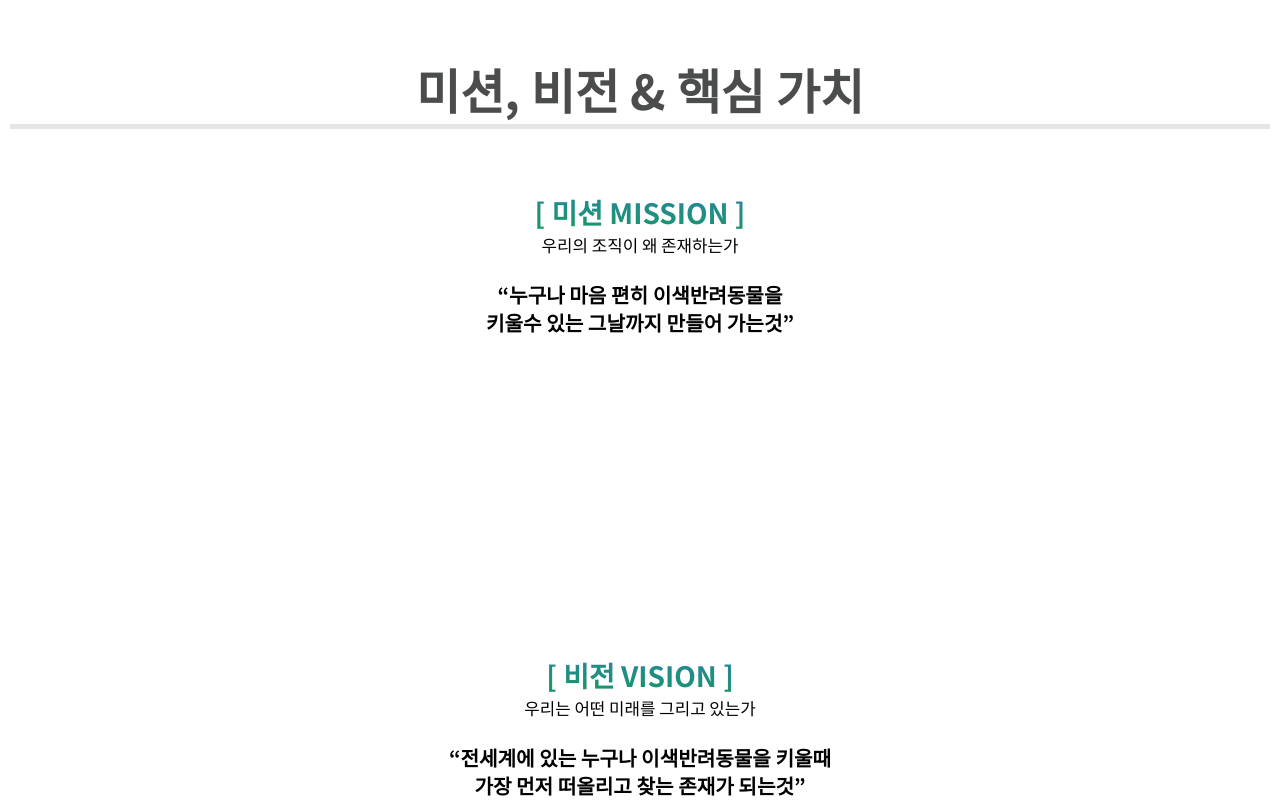
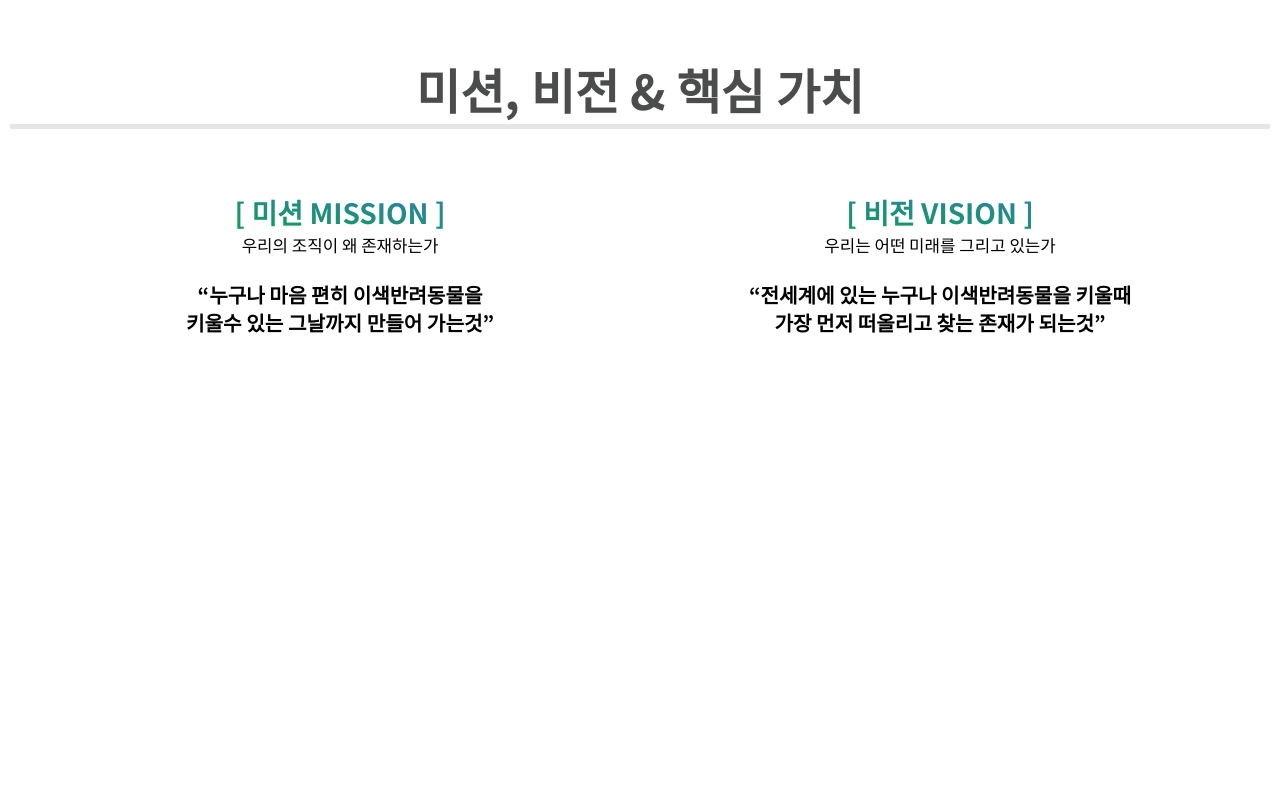
Before and after one commit to thelight0804/CAHLP_Company_Site_with_React, a React (Vite) app: page / in a window 1280 px wide. Shown: the part 3060-3860 px from the top of the page. Built offline with nearby package versions, Linux system fonts and the light colour scheme.

Commit message:
Fix: 그리드 컨테이너 추가
핵심 가치, 조직문화 요소가 화면 너비에 따라 2열로 정렬됩니다

```diff
--- a/src/pages/Main.jsx
+++ b/src/pages/Main.jsx
@@ -67,6 +67,7 @@
 
         <h1 className={styles.paragraph}>미션, 비전 & 핵심 가치</h1>
         <div className={styles.bottomBorder}/>
+        <div className={styles.gridContainer}>
           <div ref={ref4}
             className={`${styles.contentBox} ${inView4 ? styles.inViewBox : styles.outViewBox}`}
             style={{marginTop: '2rem'}}
@@ -89,6 +90,7 @@
               “전세계에 있는 누구나 이색반려동물을 키울때 <br/>
               가장 먼저 떠올리고 찾는 존재가 되는것”
             </h3>
+          </div>
         </div>
 
         <div ref={ref6} className={`${styles.contentBox} ${inView6 ? styles.inViewBox : styles.outViewBox}`}>
@@ -142,6 +144,7 @@
         </div>
         <h1 className={styles.paragraph}>CAHLP 컴퍼니의 조직문화</h1>
         <div className={styles.bottomBorder}/>
+        <div className={styles.gridContainer}>
           <div ref={ref9}
             className={`${styles.contentBox} ${inView9 ? styles.inViewBox : styles.outViewBox}`}
             style={{marginTop: '2rem'}}
@@ -161,6 +164,7 @@
               자발적 동기부여 <br/>
               빠른 실행력 <br/>
             </p>
+          </div>
         </div>
 
         <h1 className={styles.paragraph}>미디어 속 CAHLP 컴퍼니</h1>
--- a/src/pages/main.module.scss
+++ b/src/pages/main.module.scss
@@ -56,6 +56,12 @@
 .bottomBorder {
   margin: 0 10px;
   border-bottom: 5px solid #e5e5e5;
+}
+
+.gridContainer{
+  display: grid;
+  grid-template-columns: repeat(auto-fill, 600px); // 600px 너비의 열을 자동으로 생성
+  justify-content: center; // 가운데 정렬
 }
 // 그라데이션 하이라이트
 .highlight {
```
Lines whose indentation alone changed are shown as unchanged.
